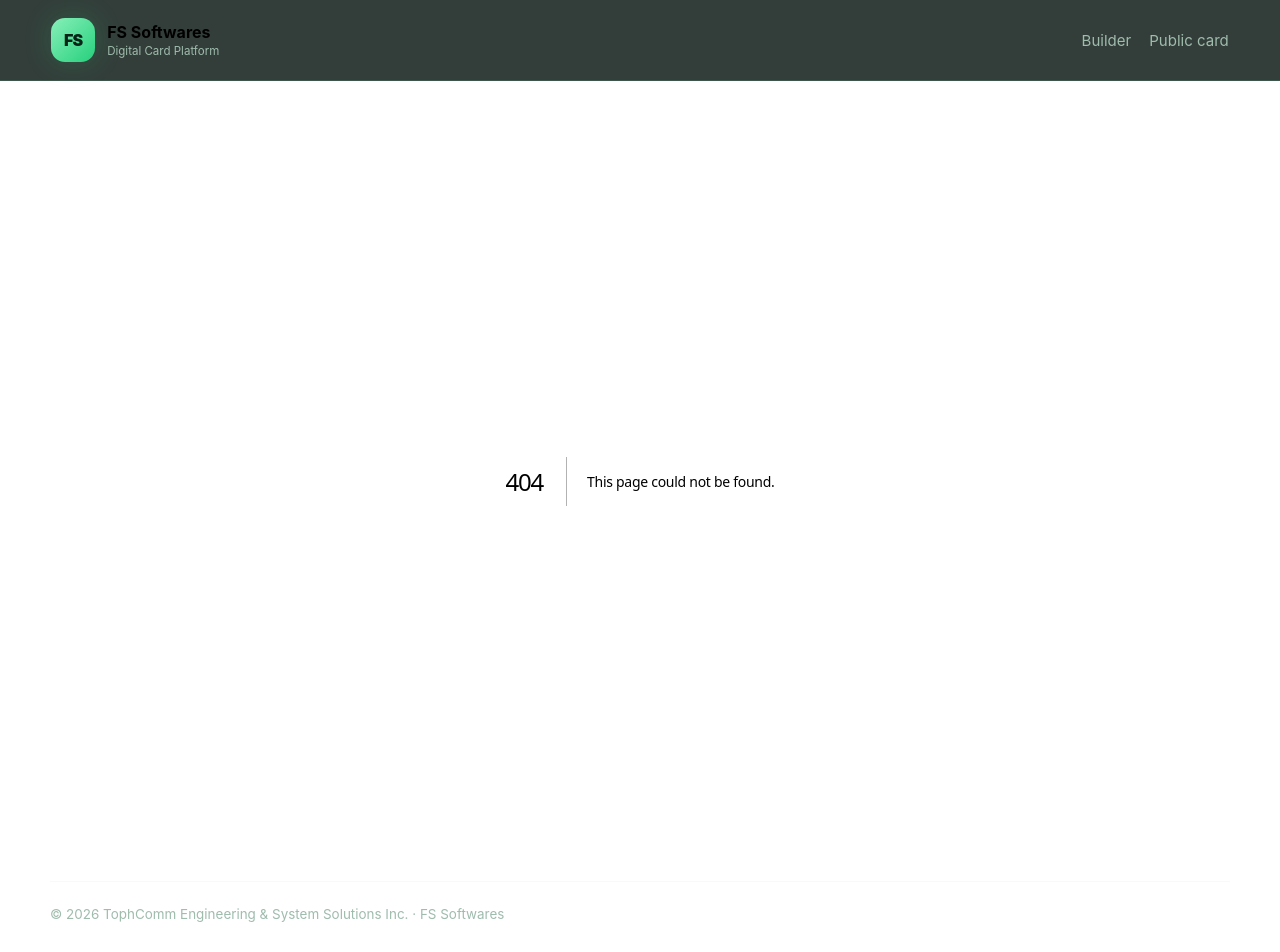
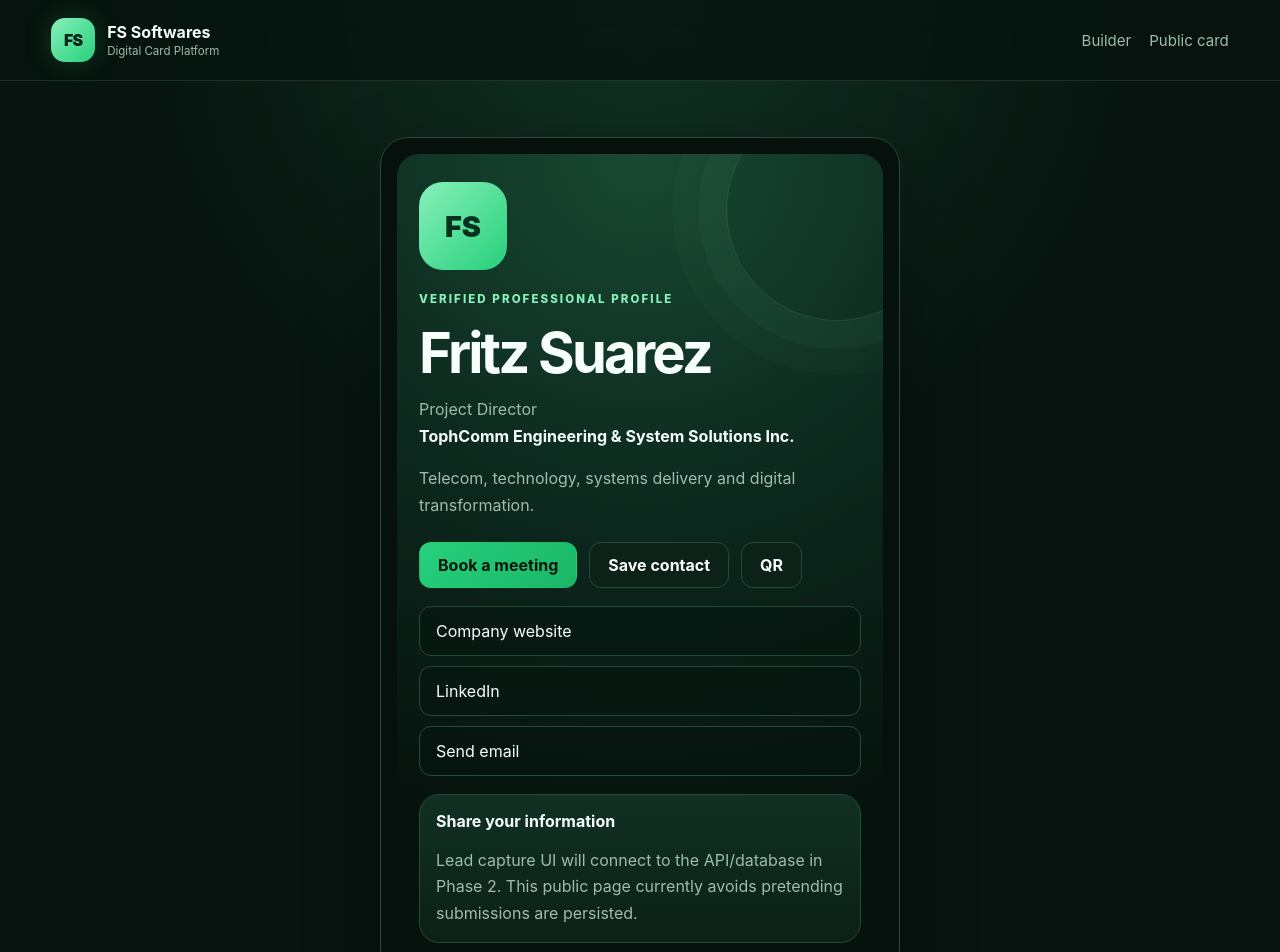
Before and after one commit to fritzclssmbb/GPT-Build, a Next.js app in the folder apps/web/: page /u/fritz-suarez in a window 1280 px wide. Before the commit this address had no page. Shown: the top 952 px of the page. Built offline with nearby package versions, Linux system fonts and the light colour scheme.

Commit message:
web: add server-rendered public card route

```diff
--- /dev/null
+++ b/apps/web/app/u/[slug]/page.tsx
@@ -0,0 +1,34 @@
+import { notFound } from "next/navigation";
+import { demoCard } from "@/lib/demo-card";
+
+type Props = { params: { slug: string } };
+
+export default function PublicCardPage({ params }: Props) {
+  if (params.slug !== demoCard.slug) notFound();
+
+  return (
+    <main>
+      <article className="publicCard previewShell">
+        <div className="phone">
+          <div className="avatar">FS</div>
+          <div className="eyebrow" style={{marginTop:22}}>Verified professional profile</div>
+          <h1 style={{fontSize:"clamp(2.1rem,7vw,3.5rem)"}}>{demoCard.name}</h1>
+          <p>{demoCard.title}<br /><strong style={{color:"var(--text)"}}>{demoCard.company}</strong></p>
+          <p>{demoCard.bio}</p>
+          <div className="actions">
+            <a className="btn btnPrimary" href={demoCard.primaryCtaUrl}>{demoCard.primaryCtaLabel}</a>
+            <a className="btn" href={`/api/cards/${demoCard.slug}/vcard`}>Save contact</a>
+            <a className="btn" href={`/api/cards/${demoCard.slug}/qr`}>QR</a>
+          </div>
+          <div className="linkList">
+            {demoCard.links.map((link) => <a className="linkButton" href={link.url} key={link.label}>{link.label}</a>)}
+          </div>
+          <div className="card" style={{marginTop:18, padding:16}}>
+            <strong>Share your information</strong>
+            <p style={{marginBottom:0}}>Lead capture UI will connect to the API/database in Phase 2. This public page currently avoids pretending submissions are persisted.</p>
+          </div>
+        </div>
+      </article>
+    </main>
+  );
+}
```
